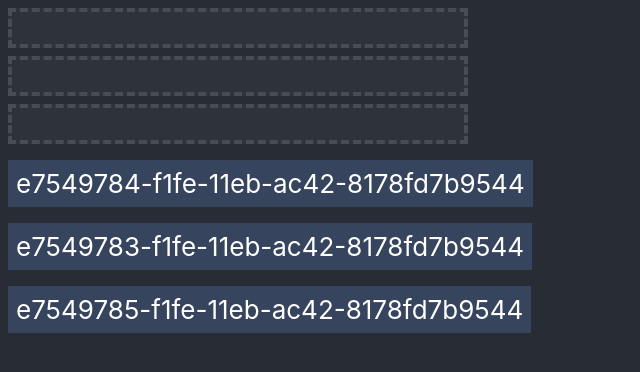
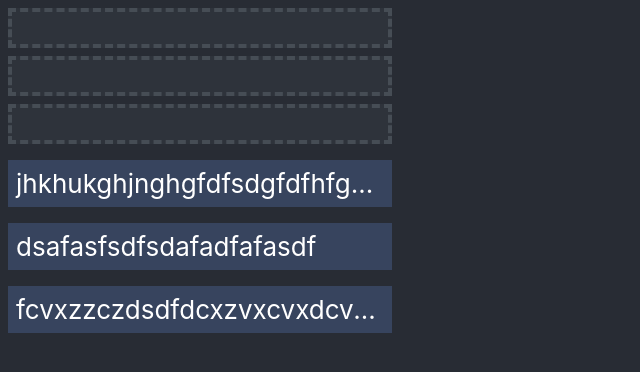
Before and after one commit to SuperDubPro/drag-n-drop-for-kids, a React (Create React App) app: page / in a window 1280 px wide. Shown: the top 372 px of the page, without its empty margins (0-640 px from the left). Built offline with nearby package versions, Linux system fonts and the light colour scheme.

Commit message:
add drop

```diff
--- a/src/components/Body.jsx
+++ b/src/components/Body.jsx
@@ -4,23 +4,6 @@ import DATA from '../project-config';
 import Draggable from './Draggable';
 import Droppable from './Droppable';
 
-function Body() {
-  const { scheme } = DATA;
-
-  /** set mState */
-  const [mState, setState] = React.useState(new Map(scheme.map(text => {
-    const uuid = genUuid();
-    return [uuid, { uuid, text, isHovered: false, isVisible: true }];
-  })));
-
-  const changeStateIteration = (func) => {
-    setState(new Map(Array.from(mState).map(([id, cardState]) => {
-      func(id, cardState);
-      return [id, cardState];
-    })));
-  };
-
-  /** set cardsOrder */
 const getShuffledArr = (array) => {
   const newArr = [...array];
 
@@ -31,70 +14,117 @@ function Body() {
 
   return newArr;
 };
-  const [cardsOrder, setCardsOrder] = React.useState([]);
-  React.useEffect(() => {
-    setCardsOrder(getShuffledArr(Array.from(mState).map(([uuid]) => uuid)));
-  }, []);
+
+function Body() {
+  const { scheme } = DATA;
+
+  /** set mState */
+  const [mState, setState] = React.useState(() => new Map(scheme.map((text, index) => {
+    const uuid = genUuid();
+    return [uuid, {
+      uuid,
+      text,
+      isDragOver: false,
+      isDragging: false,
+      droppedUuid: '',
+      index
+    }];
+  })));
+
+  const changeStateIteration = (func) => {
+    setState(prevState => new Map([...prevState].map(([id, cardState]) => {
+      func(id, cardState);
+      return [id, cardState];
+    })));
+  };
+
+  /** set cardsOrder and cards */
+  const [cardsOrder] = React.useState(() => getShuffledArr([...mState].map(([uuid]) => uuid)));
+  const [cards, setCards] = React.useState(() => [...cardsOrder]);
 
   const handleDragStart = React.useCallback((e, uuid) => {
-    console.log('handleDragStart', uuid);
     setTimeout(() => changeStateIteration((id, state) => {
-      state.isVisible = id !== uuid;
+      state.isDragging = id === uuid;
     }), 0);
   }, []);
 
-  const handleDrop = React.useCallback((e) => {
-    console.log('handleDrop', e);
-    changeStateIteration((id, state) => {
-      state.isHovered = false;
+  const handleDrop = React.useCallback((e, droppedUuid) => {
+    setCards(prevCard => prevCard.filter(cardUuid => cardUuid !== droppedUuid));
+    changeStateIteration((cardUuid, state) => {
+      state.isDragOver = false;
+      state.isDragging = false;
+      state.droppedUuid = cardUuid === droppedUuid ? droppedUuid : state.droppedUuid;
     });
   }, []);
 
-  const handleDragEnd = React.useCallback((e, uuid) => {
+  const handleDragEnd = React.useCallback(() => {
     changeStateIteration((id, state) => {
-      if (id === uuid) { state.isVisible = true; }
+      state.isDragging = false;
     });
   }, []);
 
   const handleDragEnter = React.useCallback((e, uuid) => {
     changeStateIteration((id, state) => {
-      state.isHovered = id === uuid;
+      state.isDragOver = id === uuid;
     });
   }, []);
 
   const handleDragLeave = React.useCallback(() => {
     changeStateIteration((id, state) => {
-      state.isHovered = false;
+      state.isDragOver = false;
     });
   }, []);
 
   return (
     <div className="body">
       <div className="drop-list">
-        {Array.from(mState).map(([uuid]) => (
+        {[...mState].map(([uuid, state]) => (
+          <div
+            key={`droppable-container-${uuid}`}
+            style={{ width: '400px' }}
+          >
+            {!state.droppedUuid
+              ? (
                 <Droppable
                   uuid={uuid}
                   key={`droppable-component-${uuid}`}
-            className={mState.get(uuid).isHovered ? 'hovered' : ''}
+                  className={`border-dashed ${state.isDragOver ? 'hovered' : ''}`}
                   onDrop={(e) => { handleDrop(e, uuid); }}
                   onDragEnter={(e) => { handleDragEnter(e, uuid); }}
                   onDragLeave={(e) => { handleDragLeave(e, uuid); }}
                 />
+              )
+              : (
+                <Draggable
+                  uuid={state.droppedUuid}
+                  key={`selected-card-${state.droppedUuid}`}
+                  text={mState.get(state.droppedUuid).text}
+                  className={mState.get(state.droppedUuid).isDragging ? 'hidden' : ''}
+                  onDragStart={(e) => { handleDragStart(e, state.droppedUuid); }}
+                  onDragEnd={(e) => { handleDragEnd(e, state.droppedUuid); }}
+                />
+              )}
+          </div>
         ))}
       </div>
 
       <div className="drag-list">
-        {cardsOrder.map(uuid => {
+        {cards.map(uuid => {
           const card = mState.get(uuid);
           return (
+            <div
+              key={`draggable-container-${uuid}`}
+              style={{ width: '400px' }}
+            >
               <Draggable
                 uuid={uuid}
                 key={`draggable-component-${uuid}`}
-              text={card.uuid}
-              className={card.isVisible ? '' : 'hidden'}
+                text={card.text}
+                className={card.isDragging ? 'hidden' : ''}
                 onDragStart={(e) => { handleDragStart(e, uuid); }}
                 onDragEnd={(e) => { handleDragEnd(e, uuid); }}
               />
+            </div>
           );
         })}
       </div>
--- a/src/components/Draggable/draggable.scss
+++ b/src/components/Draggable/draggable.scss
@@ -3,8 +3,11 @@
 .draggable {
 	background: $draggable-bg;
 	cursor: move;
+	width: auto;
+	overflow: hidden;
+	text-overflow: ellipsis;
 }
 
 .hidden {
-	display: none;
+	opacity: 0;
 }
--- a/src/components/Droppable/droppable.scss
+++ b/src/components/Droppable/droppable.scss
@@ -1,15 +1,18 @@
 @import '../../style/colors';
 
 .droppable {
-	border: 4px dashed $droppable-border;
 	background: $droppable-bg;
-	width: 420px;
+	width: auto;
 
 	.text {
 		opacity: .2;
 	}
 }
 
+.border-dashed {
+	border: 4px dashed $droppable-border;
+}
+
 .hovered {
 	background: $droppable-hovered-bg;
 }
```
Lines whose indentation alone changed are shown as unchanged.
